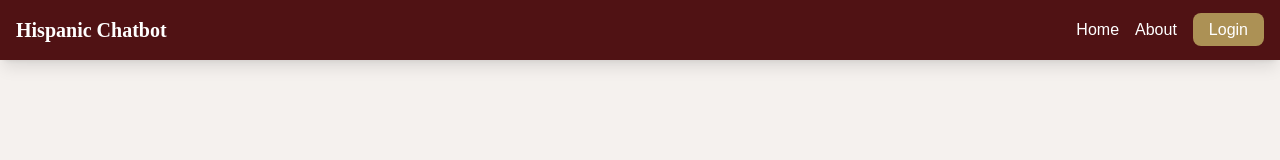
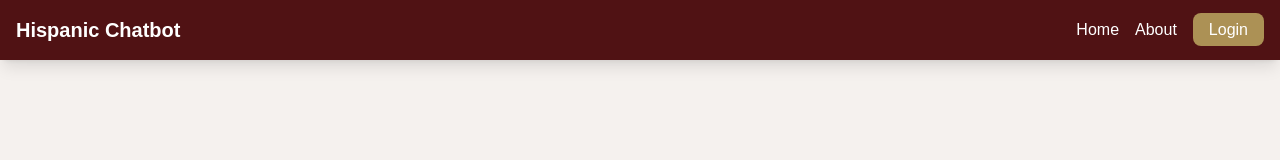
Before and after one commit to dipeshpandit12/HispanicChatbot, a Next.js app: page / in a window 1280 px wide. Shown: the top 160 px of the page. Built offline with nearby package versions, Linux system fonts and the light colour scheme; no server answers.

Commit message:
feat: added navigation when clicked on "Hispanic" text on navbar

```diff
--- a/Components/Navbar.tsx
+++ b/Components/Navbar.tsx
@@ -37,7 +37,10 @@
   return (
     <nav className="bg-[#501214] text-white p-4 shadow-lg fixed top-0 w-full z-50 font-[Halis Grotesque]">
       <div className="container mx-auto flex justify-between items-center">
-        <h1 className="text-xl font-bold text-white">Hispanic Chatbot</h1>
+      <Link href="/" className="text-xl font-bold text-white">
+        Hispanic Chatbot
+      </Link>
+
         <div className="space-x-4">
           <Link href="/" className="text-white hover:underline">Home</Link>
           <Link href="/pages/about" className="text-white hover:underline">About</Link>
```
